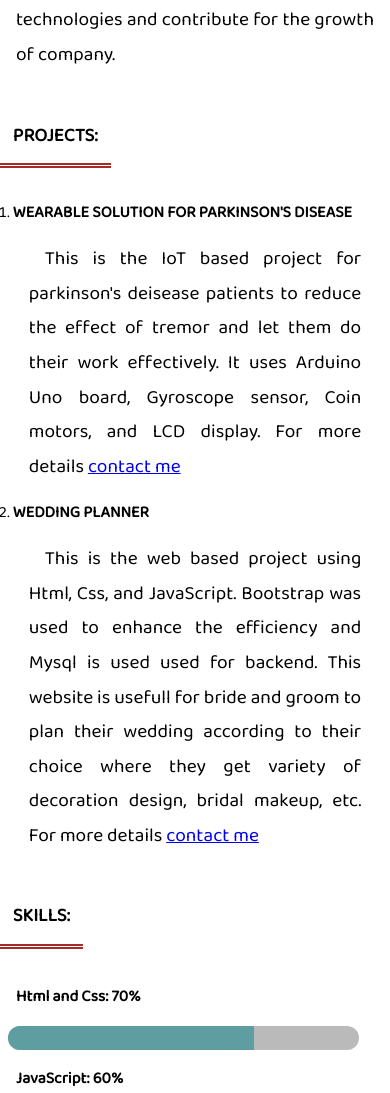
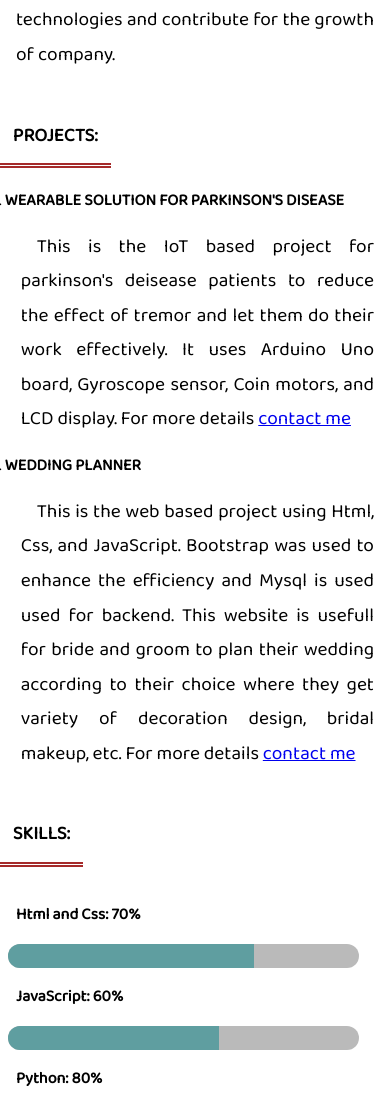
Before and after one commit to sheetal-a-j/sheetal-portfolio, a PHP site: page / in a window 390 px wide. Shown: the part 860-1953 px from the top of the page. Run offline with PHP 8.4, Linux system fonts and the light colour scheme.

Commit message:
resoltion changes

```diff
--- a/main.css
+++ b/main.css
@@ -9,7 +9,7 @@
 }
 
 /* mobile view */
-@media screen and (max-width: 768px){
+@media screen and (max-width: 790px){
 
     #about{
         display:flex;
@@ -42,11 +42,14 @@
     .menu a{
         font-size: 1rem;
     }
+    ol{
+        margin-left :0.3rem;
+    }
 
 
 }
 /* deskop view */
-@media screen and (min-width: 768px){
+@media screen and (min-width: 790px){
 
     #about{
         display:flex;
@@ -160,12 +163,10 @@
 
 /* .abt and .project all li of ul and ol for personal details and project */
 /* giving them margin  */
-.abt, .project{
+/* .abt, .project{
     margin: 0.8rem
-}
-ul{
-    list-style-type: none; /* remove their style*/
-}
+} */
+
 
 /* styling headline of all section in  about id */
 .headline{
```
